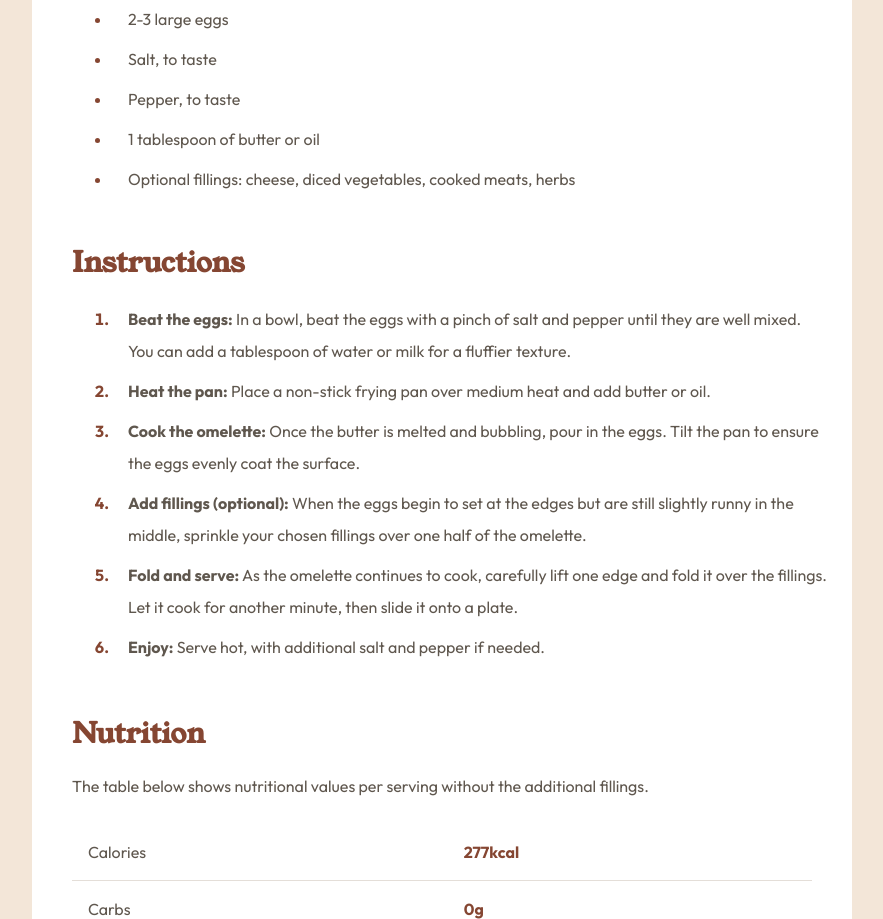
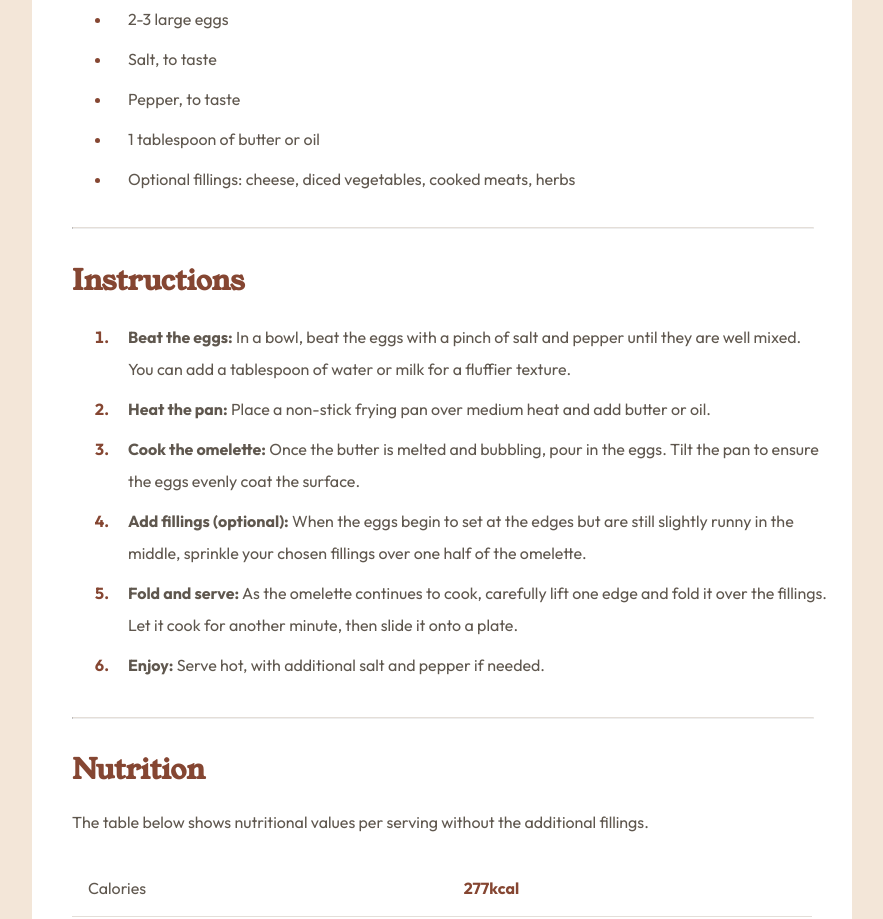
Before and after one commit to ziieng/recipe-page-main, a plain HTML site: page index.html in a window 1280 px wide. Shown: the part 877-1796 px from the top of the page, without its empty margins (198-1081 px from the left). Drawn offline with Linux system fonts and the light colour scheme.

Commit message:
update from checks

```diff
--- a/index.html
+++ b/index.html
@@ -29,7 +29,7 @@
           choice of cheese, vegetables, or meats.
         </p>
 
-        <aside class="highlights">
+        <div class="highlights">
           <h2>Preparation time</h2>
 
           <ul>
@@ -37,7 +37,7 @@
             <li><span>Preparation: 5 minutes</span></li>
             <li><span>Cooking: 5 minutes</span></li>
           </ul>
-        </aside>
+        </div>
 
         <h2>Ingredients</h2>
         <ul>
@@ -49,6 +49,8 @@
             Optional fillings: cheese, diced vegetables, cooked meats, herbs
           </span></li>
         </ul>
+
+        <hr>
 
         <h2>Instructions</h2>
 
@@ -78,6 +80,8 @@
           </span></li>
           <li><span><strong>Enjoy:</strong> Serve hot, with additional salt and pepper if needed.</span></li>
         </ol>
+
+        <hr>
 
         <h2>Nutrition</h2>
 
--- a/styles.css
+++ b/styles.css
@@ -139,6 +139,11 @@ tr {
   border-top: 1px solid var(--color-stone-150);
 }
 
+hr {
+  width: 100%;
+  border-top: 1px solid var(--color-stone-150);
+}
+
 tr.first-row {
   border-top: none;
 }
```
